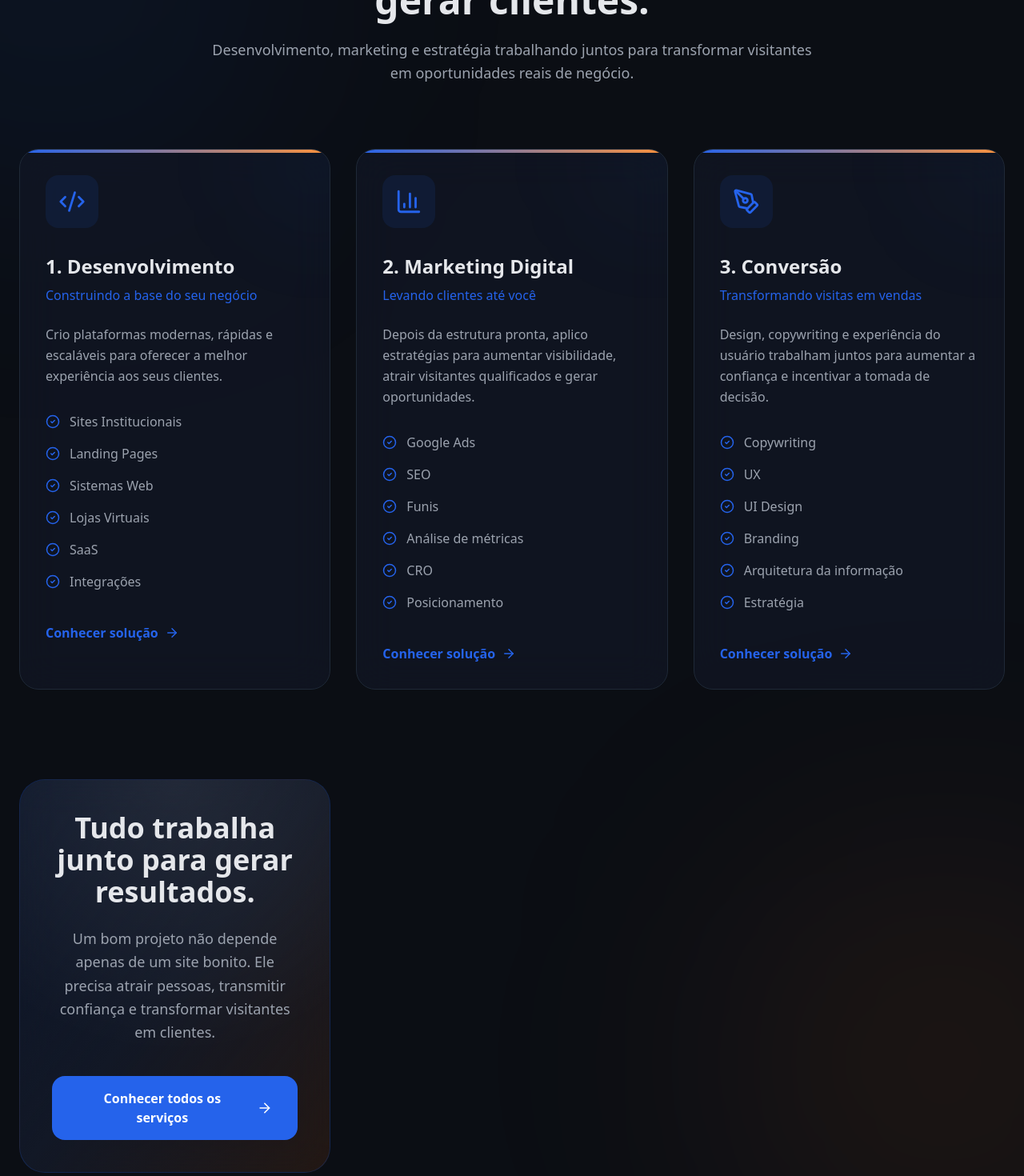
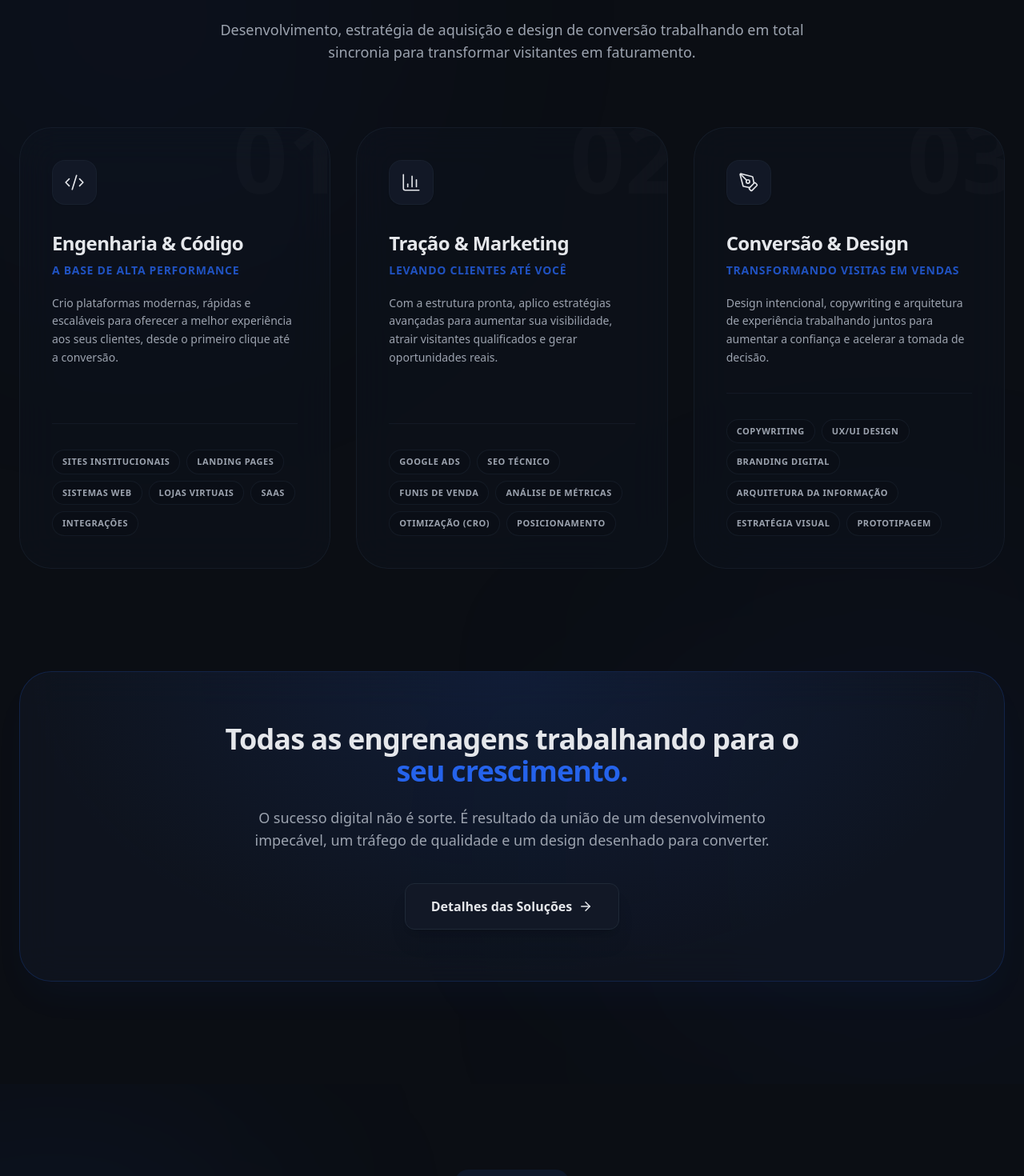
Before and after one commit to vinicius-soares-dev/portfolio-vinicius, a React (Vite) app: page / in a window 1280 px wide. Shown: the part 8340-9810 px from the top of the page at 80% size. Built offline with nearby package versions, Linux system fonts and the light colour scheme.

Commit message:
fix: design services section

```diff
--- a/src/components/sections/Services.tsx
+++ b/src/components/sections/Services.tsx
@@ -1,37 +1,33 @@
 import { motion } from "framer-motion";
 import type { Variants } from "framer-motion";
 import { Link } from "react-router-dom";
-import {
-  ArrowRight,
-  BarChart3,
-  CheckCircle2,
-  Code2,
-  PenTool,
-} from "lucide-react";
+import { ArrowRight, BarChart3, Code2, PenTool, Sparkles } from "lucide-react";
 
-const fadeUp: Variants = {
-  hidden: {
-    opacity: 0,
-    y: 40,
-  },
+const fadeUpVariants: Variants = {
+  hidden: { opacity: 0, y: 30 },
   visible: {
     opacity: 1,
     y: 0,
-    transition: {
-      duration: 0.7,
-      ease: "easeOut",
-    },
+    transition: { duration: 0.6, ease: [0.22, 1, 0.36, 1] },
+  },
+};
+
+const staggerContainer: Variants = {
+  hidden: { opacity: 0 },
+  visible: {
+    opacity: 1,
+    transition: { staggerChildren: 0.15 },
   },
 };
 
 const services = [
   {
+    step: "01",
     icon: Code2,
-    title: "1. Desenvolvimento",
-    subtitle: "Construindo a base do seu negócio",
+    title: "Engenharia & Código",
+    subtitle: "A base de alta performance",
     description:
-      "Crio plataformas modernas, rápidas e escaláveis para oferecer a melhor experiência aos seus clientes.",
-
+      "Crio plataformas modernas, rápidas e escaláveis para oferecer a melhor experiência aos seus clientes, desde o primeiro clique até a conversão.",
     items: [
       "Sites Institucionais",
       "Landing Pages",
@@ -41,41 +37,36 @@ const services = [
       "Integrações",
     ],
   },
-
   {
+    step: "02",
     icon: BarChart3,
-    title: "2. Marketing Digital",
+    title: "Tração & Marketing",
     subtitle: "Levando clientes até você",
-
     description:
-      "Depois da estrutura pronta, aplico estratégias para aumentar visibilidade, atrair visitantes qualificados e gerar oportunidades.",
-
+      "Com a estrutura pronta, aplico estratégias avançadas para aumentar sua visibilidade, atrair visitantes qualificados e gerar oportunidades reais.",
     items: [
       "Google Ads",
-      "SEO",
-      "Funis",
-      "Análise de métricas",
-      "CRO",
+      "SEO Técnico",
+      "Funis de Venda",
+      "Análise de Métricas",
+      "Otimização (CRO)",
       "Posicionamento",
     ],
   },
-
   {
+    step: "03",
     icon: PenTool,
-    title: "3. Conversão",
-
+    title: "Conversão & Design",
     subtitle: "Transformando visitas em vendas",
-
     description:
-      "Design, copywriting e experiência do usuário trabalham juntos para aumentar a confiança e incentivar a tomada de decisão.",
-
+      "Design intencional, copywriting e arquitetura de experiência trabalhando juntos para aumentar a confiança e acelerar a tomada de decisão.",
     items: [
       "Copywriting",
-      "UX",
-      "UI Design",
-      "Branding",
-      "Arquitetura da informação",
-      "Estratégia",
+      "UX/UI Design",
+      "Branding Digital",
+      "Arquitetura da Informação",
+      "Estratégia Visual",
+      "Prototipagem",
     ],
   },
 ];
@@ -85,243 +76,140 @@ export default function Services() {
     <section
       id="services"
       aria-labelledby="services-title"
-      className="relative overflow-hidden bg-background py-28"
+      className="relative overflow-hidden bg-background py-24 sm:py-32 border-t border-border/30"
     >
-      {/* Background */}
-
+      {/* Background Lights */}
       <div className="absolute inset-0 pointer-events-none overflow-hidden">
-        <div className="absolute left-[-180px] top-0 h-[500px] w-[500px] rounded-full bg-primary/10 blur-[150px]" />
-
-        <div className="absolute right-[-150px] bottom-0 h-[500px] w-[500px] rounded-full bg-orange-500/10 blur-[150px]" />
+        <div className="absolute left-[-10%] top-0 h-[600px] w-[600px] rounded-full bg-primary/5 blur-[160px]" />
+        <div className="absolute right-[-10%] bottom-0 h-[600px] w-[600px] rounded-full bg-primary/5 blur-[160px]" />
       </div>
 
-      <div className="relative mx-auto max-w-7xl px-6">
+      <div className="relative mx-auto max-w-7xl px-4 sm:px-6">
+        {/* ================= CABEÇALHO ================= */}
         <motion.div
-          variants={fadeUp}
+          variants={fadeUpVariants}
           initial="hidden"
           whileInView="visible"
           viewport={{ once: true }}
-          className="mx-auto mb-20 max-w-3xl text-center"
+          className="mx-auto mb-16 sm:mb-20 max-w-3xl text-center"
         >
-          <span className="rounded-full bg-primary/10 px-4 py-2 text-sm font-semibold text-primary">
-            Solução completa
-          </span>
+          <div className="inline-flex items-center gap-2 px-4 py-1.5 rounded-full bg-surface/80 border border-border/80 mb-6 backdrop-blur-md">
+            <Sparkles size={14} className="text-primary" />
+            <span className="text-xs font-semibold uppercase tracking-widest text-textSecondary">
+              Ecossistema Completo
+            </span>
+          </div>
 
           <h2
             id="services-title"
-            className="mt-6 text-4xl font-black text-textPrimary md:text-5xl"
+            className="text-3xl sm:text-4xl md:text-5xl font-black text-textPrimary tracking-tight leading-[1.15]"
           >
-            Não entrego apenas um site.
-            <br />
-            Construo uma estrutura para gerar clientes.
+            Não entrego apenas código. <br className="hidden sm:block" />
+            <span className="text-primary font-serif italic font-light">
+              Construo motores de vendas.
+            </span>
           </h2>
 
-          <p className="mt-6 text-lg leading-relaxed text-textSecondary">
-            Desenvolvimento, marketing e estratégia trabalhando juntos para
-            transformar visitantes em oportunidades reais de negócio.
+          <p className="mt-6 text-base sm:text-lg leading-relaxed text-textSecondary font-light">
+            Desenvolvimento, estratégia de aquisição e design de conversão
+            trabalhando em total sincronia para transformar visitantes em
+            faturamento.
           </p>
         </motion.div>
 
-        <div className="grid gap-8 xl:grid-cols-3">
+        {/* ================= GRID DE SERVIÇOS ================= */}
+        <motion.div
+          variants={staggerContainer}
+          initial="hidden"
+          whileInView="visible"
+          viewport={{ once: true, margin: "-100px" }}
+          className="grid gap-6 lg:gap-8 lg:grid-cols-3"
+        >
           {services.map((service) => (
             <motion.div
-              key={service.title}
-              variants={fadeUp}
-              initial="hidden"
-              whileInView="visible"
-              viewport={{ once: true }}
-              whileHover={{
-                y: -8,
-              }}
-              className="
-              group
-              relative
-              overflow-hidden
-              rounded-3xl
-              border
-              border-border
-              bg-surface/70
-              p-8
-              backdrop-blur-xl
-              transition-all
-              duration-300
-              hover:border-primary/30
-            "
+              key={service.step}
+              variants={fadeUpVariants}
+              className="group relative flex flex-col justify-between overflow-hidden rounded-[2.5rem] border border-border/50 bg-surface/30 p-8 sm:p-10 backdrop-blur-xl transition-all duration-500 hover:border-primary/40 hover:bg-surface/60 hover:-translate-y-2 hover:shadow-2xl hover:shadow-primary/5"
             >
-              {/* Glow */}
+              {/* Número Watermark Gigante */}
+              <div className="absolute -top-6 -right-4 text-[120px] font-black leading-none text-white/[0.02] select-none transition-colors duration-500 group-hover:text-primary/[0.04]">
+                {service.step}
+              </div>
 
-              <div
-                className="
-                absolute
-                -right-16
-                -top-16
-                h-40
-                w-40
-                rounded-full
-                bg-primary/5
-                blur-3xl
-                transition-all
-                duration-500
-                group-hover:bg-primary/15
-              "
-              />
+              {/* Linha Topo Animada */}
+              <div className="absolute top-0 left-0 right-0 h-1 bg-gradient-to-r from-transparent via-primary/50 to-transparent opacity-0 transition-opacity duration-500 group-hover:opacity-100" />
 
-              {/* Linha superior */}
-
-              <div
-                className="
-                absolute
-                left-0
-                top-0
-                h-1
-                w-full
-                bg-gradient-to-r
-                from-primary
-                to-orange-400
-              "
-              />
-
-              <div className="relative z-10">
-                {/* Ícone */}
-
-                <div
-                  className="
-                  mb-8
-                  inline-flex
-                  rounded-2xl
-                  bg-primary/10
-                  p-4
-                  text-primary
-                  transition-transform
-                  duration-300
-                  group-hover:scale-110
-                  group-hover:rotate-3
-                "
-                >
-                  <service.icon size={34} />
+              <div className="relative z-10 mb-8">
+                {/* Ícone Container */}
+                <div className="mb-8 inline-flex h-14 w-14 items-center justify-center rounded-2xl bg-surface border border-border/50 text-textPrimary shadow-sm transition-transform duration-500 group-hover:scale-110 group-hover:bg-primary/10 group-hover:text-primary group-hover:border-primary/20">
+                  <service.icon size={26} strokeWidth={1.5} />
                 </div>
 
-                {/* Conteúdo */}
-
-                <h3 className="text-2xl font-bold text-textPrimary">
+                <h3 className="text-2xl font-bold text-textPrimary mb-2 tracking-tight">
                   {service.title}
                 </h3>
-
-                <p className="mt-2 font-medium text-primary">
+                <p className="text-sm font-semibold text-primary/80 mb-5 uppercase tracking-wider">
                   {service.subtitle}
                 </p>
-
-                <p className="mt-6 leading-relaxed text-textSecondary">
+                <p className="leading-relaxed text-textSecondary font-light text-sm">
                   {service.description}
                 </p>
+              </div>
 
-                {/* Lista */}
-
-                <div className="mt-8 space-y-4">
+              {/* Tags / Pills de Sub-serviços */}
+              <div className="relative z-10 mt-auto pt-8 border-t border-border/40">
+                <div className="flex flex-wrap gap-2">
                   {service.items.map((item) => (
-                    <div key={item} className="flex items-center gap-3">
-                      <CheckCircle2
-                        size={18}
-                        className="shrink-0 text-primary"
-                      />
-
-                      <span className="text-textSecondary">{item}</span>
-                    </div>
+                    <span
+                      key={item}
+                      className="px-3 py-1.5 text-[10px] sm:text-[11px] font-bold uppercase tracking-wider rounded-full border border-border/50 bg-background/50 text-textSecondary transition-colors duration-300 group-hover:border-primary/20 group-hover:text-textPrimary"
+                    >
+                      {item}
+                    </span>
                   ))}
-                </div>
-
-                {/* CTA */}
-
-                <div className="mt-10">
-                  <Link
-                    to="/servicos"
-                    className="
-                    inline-flex
-                    items-center
-                    gap-2
-                    font-semibold
-                    text-primary
-                    transition-all
-                    duration-300
-                    group-hover:gap-4
-                  "
-                  >
-                    Conhecer solução
-                    <ArrowRight
-                      size={18}
-                      className="transition-transform duration-300 group-hover:translate-x-1"
-                    />
-                  </Link>
                 </div>
               </div>
             </motion.div>
           ))}
+        </motion.div>
 
-          {/* CTA Final */}
+        {/* ================= CTA FINAL BOTTOM ================= */}
+        <motion.div
+          variants={fadeUpVariants}
+          initial="hidden"
+          whileInView="visible"
+          viewport={{ once: true, margin: "-50px" }}
+          className="mt-20 sm:mt-32"
+        >
+          <div className="relative overflow-hidden rounded-[2.5rem] border border-primary/20 bg-surface/60 p-10 sm:p-16 text-center backdrop-blur-xl shadow-2xl shadow-primary/5">
+            {/* Spotlight Efeito */}
+            <div className="absolute inset-0 bg-[radial-gradient(ellipse_at_top,rgba(37,99,235,0.12),transparent_70%)]" />
 
-          <motion.div
-            variants={fadeUp}
-            initial="hidden"
-            whileInView="visible"
-            viewport={{ once: true }}
-            className="mt-20"
-          >
-            <div
-              className="
-              relative
-              overflow-hidden
-              rounded-[32px]
-              border
-              border-primary/20
-              bg-gradient-to-br
-              from-primary/10
-              via-surface
-              to-orange-500/10
-              p-10
-              text-center
-              backdrop-blur-xl
-            "
-            >
-              <div className="absolute inset-0 bg-[radial-gradient(circle_at_top,rgba(255,255,255,.08),transparent_65%)]" />
+            <div className="relative z-10 mx-auto max-w-3xl flex flex-col items-center">
+              <h3 className="text-3xl sm:text-4xl font-black text-textPrimary tracking-tight mb-6">
+                Todas as engrenagens trabalhando para o{" "}
+                <span className="text-primary">seu crescimento.</span>
+              </h3>
 
-              <div className="relative z-10 mx-auto max-w-3xl">
-                <h3 className="text-3xl font-black text-textPrimary md:text-4xl">
-                  Tudo trabalha junto para gerar resultados.
-                </h3>
+              <p className="max-w-2xl text-base sm:text-lg leading-relaxed text-textSecondary font-light mb-10">
+                O sucesso digital não é sorte. É resultado da união de um
+                desenvolvimento impecável, um tráfego de qualidade e um design
+                desenhado para converter.
+              </p>
 
-                <p className="mx-auto mt-6 max-w-2xl text-lg leading-relaxed text-textSecondary">
-                  Um bom projeto não depende apenas de um site bonito. Ele
-                  precisa atrair pessoas, transmitir confiança e transformar
-                  visitantes em clientes.
-                </p>
-
-                <Link
-                  to="/servicos"
-                  className="
-                  mt-10
-                  inline-flex
-                  items-center
-                  gap-3
-                  rounded-2xl
-                  bg-primary
-                  px-8
-                  py-4
-                  font-semibold
-                  text-white
-                  transition-all
-                  duration-300
-                  hover:scale-[1.03]
-                  hover:shadow-xl
-                  hover:shadow-primary/20
-                "
-                >
-                  Conhecer todos os serviços
-                  <ArrowRight size={20} />
-                </Link>
-              </div>
+              <Link
+                to="/servicos"
+                className="group flex items-center gap-2 rounded-xl bg-surface border border-border px-8 py-4 font-bold text-textPrimary transition-all hover:bg-primary hover:border-primary hover:text-white hover:scale-[1.02] shadow-xl"
+              >
+                Detalhes das Soluções
+                <ArrowRight
+                  size={18}
+                  className="transition-transform group-hover:translate-x-1"
+                />
+              </Link>
             </div>
-          </motion.div>
-        </div>
+          </div>
+        </motion.div>
       </div>
     </section>
   );
```
